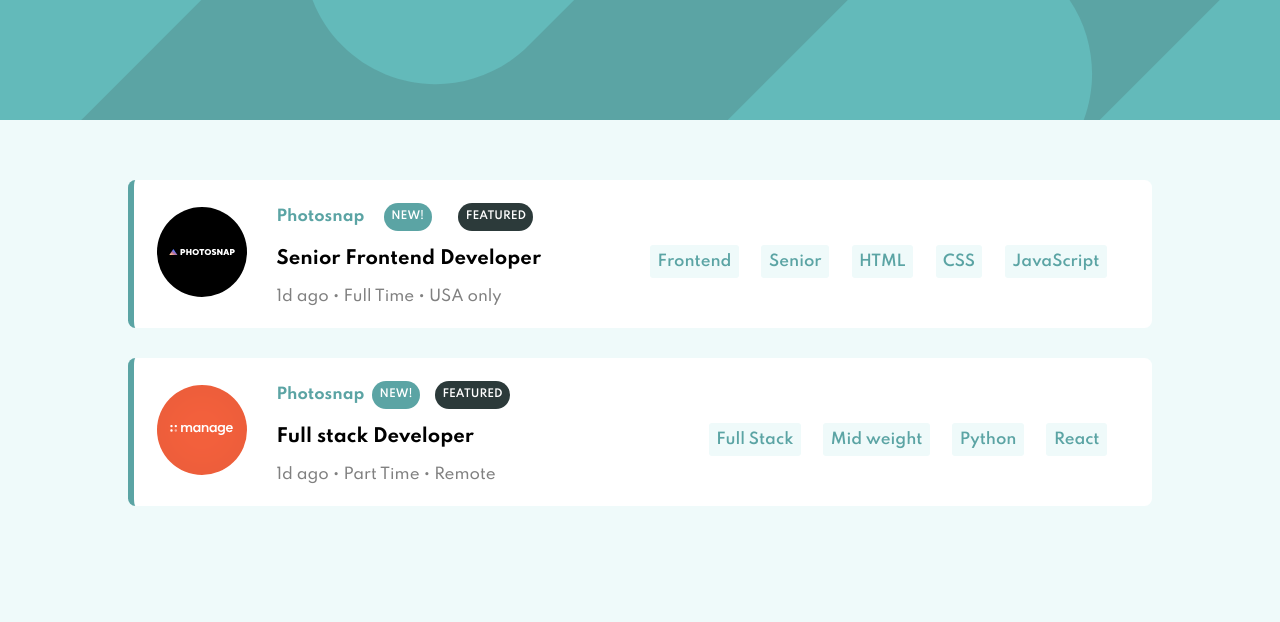
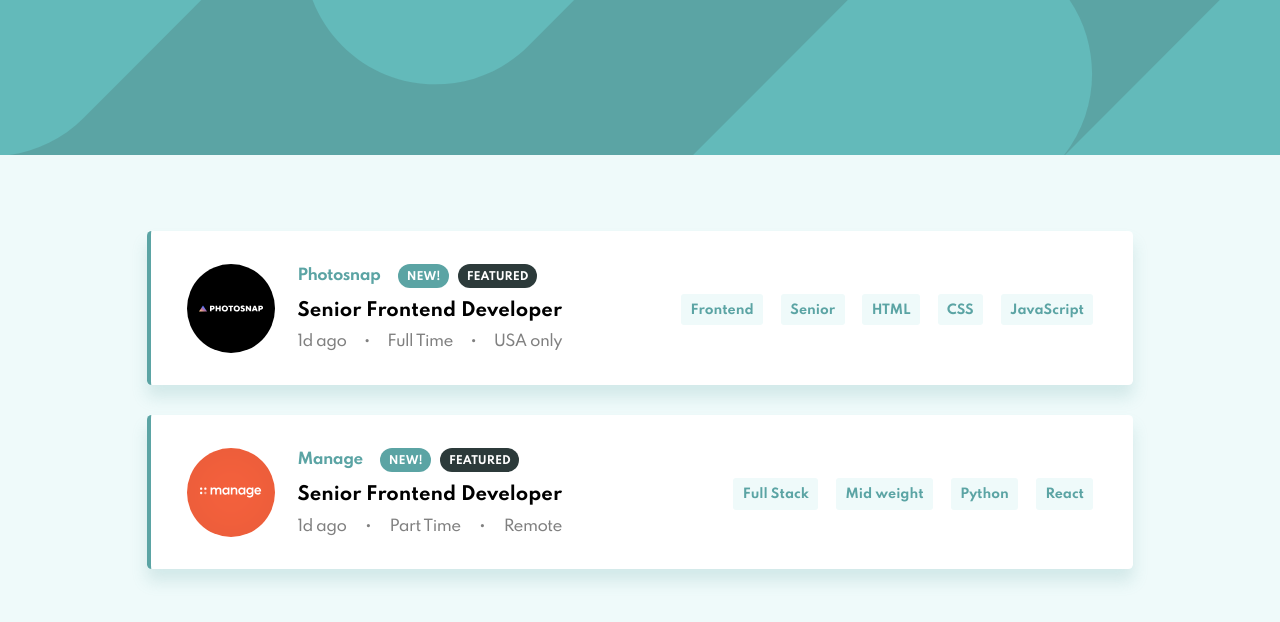
Before and after one commit to mathcrln/job-search-tool, a website: page index.html in a window 1280 px wide. Drawn offline with Linux system fonts and the light colour scheme.

Commit message:
Layout fix (job offer)

```diff
--- a/index.html
+++ b/index.html
@@ -48,11 +48,11 @@
             </div>
             <div class="job-offer__details">
                 <div class="details__header">
-                    <p class="company-name">Photosnap</p>
+                    <p class="company-name">Manage</p>
                     <p class="flag--new">NEW!</p>
                     <p class="flag--featured">FEATURED</p>
                 </div>
-                <h2 class="job-title">Full stack Developer</h2>
+                <h2 class="job-title">Senior Frontend Developer</h2>
                 <div class="b-details">
                     <span class="e-time-since">1d ago</span> •
                     <span class="">Part Time</span> •
@@ -65,7 +65,6 @@
             <li>Mid weight</li>
             <li>Python</li>
             <li>React</li>
-
         </ul>
     </div>
 </div>
--- a/src/styles/scss/_base.scss
+++ b/src/styles/scss/_base.scss
@@ -5,6 +5,16 @@ $bg: hsl(180, 29%, 50%);
 $filterTablet: hsl(180, 31%, 95%);
 $darkCyan: hsl(180, 8%, 52%);
 $veryDarkCyan: hsl(180, 14%, 20%);
+
+html {
+  box-sizing: border-box;
+}
+
+*,
+*:before,
+*:after {
+  box-sizing: inherit;
+}
 
 // Fonts Size & Family
 html, body{
--- a/src/styles/scss/_elements.scss
+++ b/src/styles/scss/_elements.scss
@@ -3,15 +3,15 @@
 .flag--new,
 .flag--featured {
     align-self: center;
-    border-radius: rem(24px);
+    border-radius: rem(26px);
     color: white;
     font: {
-        size: rem(11.2px);
-        weight: 600;
+        size: rem(11.5px);
+        weight: 700;
     }
-    margin: 0 rem(8px);
+    margin: 0 rem(5px);
     max-width: rem(96px);
-    padding: rem(8px);
+    padding: rem(8px) rem(9px) rem(4px);
     text-align: center;
 }
 
--- a/src/styles/scss/_layout.scss
+++ b/src/styles/scss/_layout.scss
@@ -7,8 +7,8 @@ body{
 
 header.b-page-header{
     background: url("../assets/images/bg-header-mobile.svg") $bg;
-    height: rem(128px);
-    margin-bottom: rem(64px);
+    height: rem(165px);
+    margin-bottom: rem(81px);
     width: 100%;
     @include query-desktops {
         background: url("../assets/images/bg-header-desktop.svg") $bg;
@@ -20,6 +20,6 @@ header.b-page-header{
     width: 90%;
     @include query-desktops {
         margin: auto;
-        width: 80%;
+        width: 77%;
     }
 }
--- a/src/styles/scss/_singleOffer.scss
+++ b/src/styles/scss/_singleOffer.scss
@@ -7,44 +7,52 @@
 .b-job-offer {
   // align-items: center;
   background: white;
-  border-radius: 0.5rem;
+  border-radius: rem(5px);
+  box-shadow: 0 12px 16px rgba(93,165,164,.2);
   display: flex;
   justify-content: space-between;
   flex-direction: column;
-  margin: rem(56px) 0;
+  margin: rem(60px) 0;
   padding: rem(24px);
   position: relative;
-  // TODO: Add box Shadow to block
-
   @include query-desktops {
     align-items: center;
     flex-direction: row;
     margin: rem(32px) 0;
+    padding: rem(18px) rem(18px) rem(24px) rem(18px);
   }
 }
 
 .b-job-offer--featured {
-  border-left: rem(6.4px) solid $bg;
+  border-left: rem(5px) solid $bg;
 }
 
 .job-offer {
   align-items: center;
   display: flex;
-  // TODO : Improve the spacing of the sub infos (review HTML)
+  margin:  rem(5px) rem(15px);
 }
 
 /* Job Offer Main Block: Content
    ========================================================================== */
 
-.company-image img {
-  height: rem(64px);
-  left: rem(24px);
-  position: absolute;
-  top: rem(-32px);
+.company-image {
   @include query-desktops {
-    height: rem(96px);
-    margin-right: rem(32px);
-    position: initial;
+    margin: {
+      left: rem(5px);
+      top: rem(13px);
+    }
+  }
+  img {
+    height: rem(64px);
+    left: rem(24px);
+    position: absolute;
+    top: rem(-32px);
+    @include query-desktops {
+      height: rem(94px);
+      margin-right: rem(24px);
+      position: initial;
+    }
   }
 }
 
@@ -58,21 +66,22 @@
   justify-content: center;
   margin-top: rem(24px);
   @include query-desktops {
-    margin-top: 0;
+    margin-top: rem(3px);
   }
 }
 
 .details__header {
   align-items: center;
   display: flex;
-  justify-content: space-between;
   margin: 0;
 }
 
 .company-name {
   color: $bg;
+  display: inline-block;
   font-weight: 700;
-  margin: 0;
+  letter-spacing: rem(-0.6px);
+  margin: 0 rem(14px) 0 0;
 }
 
 /*
@@ -81,13 +90,18 @@
 
 .job-title {
   font-size: rem(19.2px);
-  margin: rem(19.2px) 0;
+  margin: rem(14px) 0 rem(12px);
 }
-
 
 .b-details {
   color: grey;
+  display: flex;
   font-weight: 400;
+  justify-content: space-between;
+  letter-spacing: rem(-0.6px);
+  @include query-desktops {
+    margin-bottom: rem(-3px);
+  }
 }
 
 /* Job Offer Main Block: Tags
@@ -99,18 +113,22 @@
   flex-direction: row;
   flex-wrap: wrap;
   justify-content: left;
+  margin-right: rem(5px);
   padding: rem(16px) 0 0;
   @include query-desktops {
     border-top: none;
   }
-
+  &:hover {
+    cursor: pointer;
+  }
   li {
     background: $bgColor;
     border-radius: rem(3.2px);
     color: $bg;
-    font-weight: 600;
+    font-size: rem(13.5px);
+    font-weight: 700;
     list-style-type: none;
-    margin: rem(8px) rem(24px) rem(8px) 0;
-    padding: rem(8px);
+    margin: rem(8px) rem(19px) rem(14px) 0;
+    padding: rem(10px) rem(10px) rem(8px);
   }
 }
```
Also changed, not shown: dist/styles/index.css, dist/styles/index.min.css.
